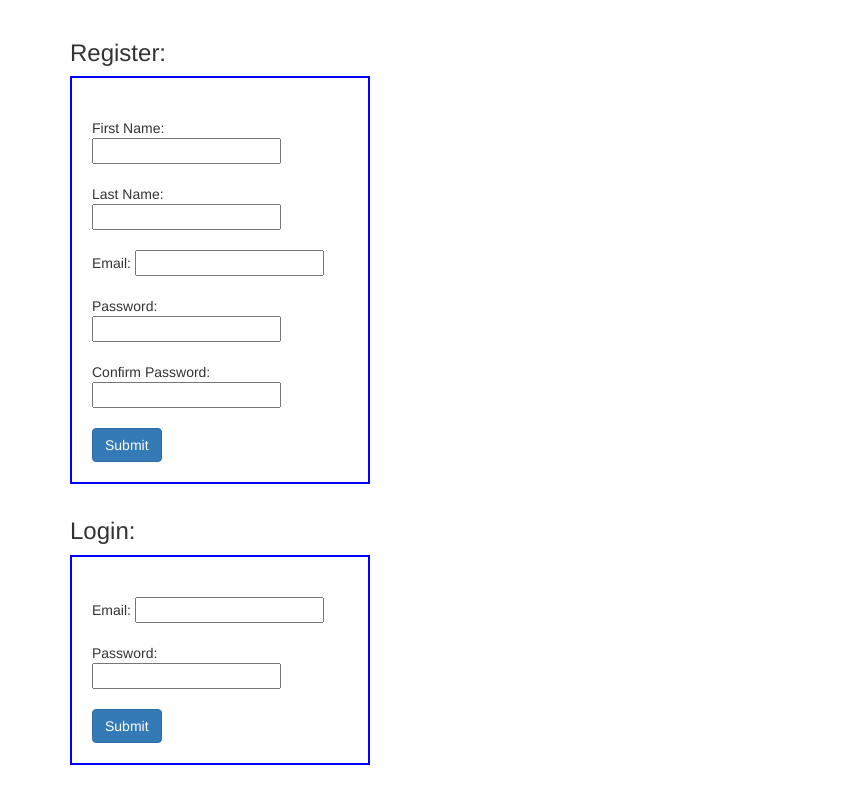
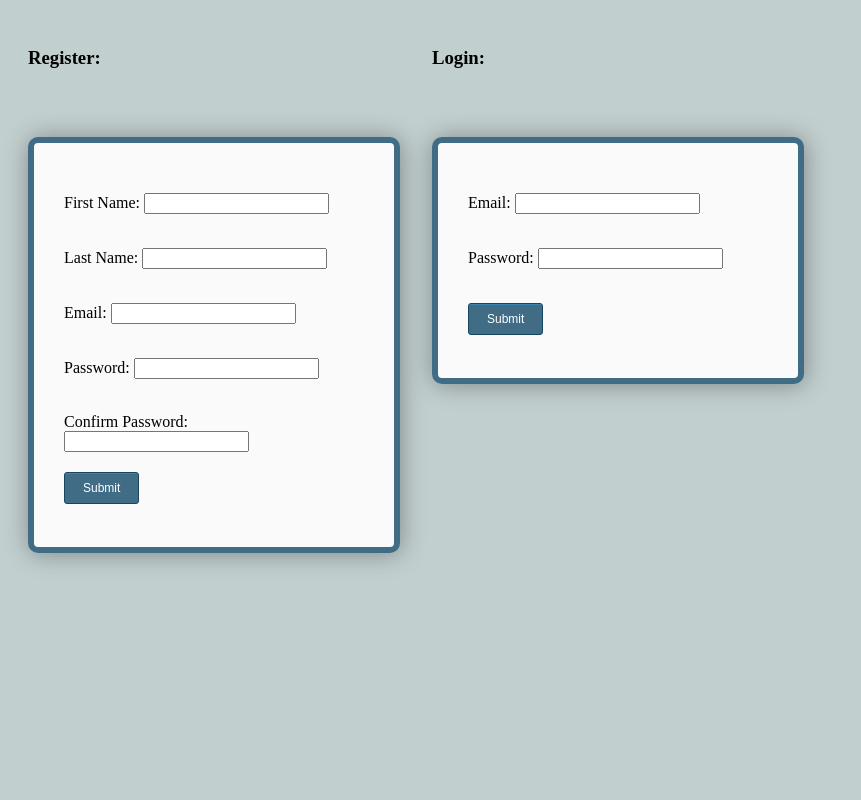
Before and after one commit to sp-2018/first_project, a Django app: page / in a window 1280 px wide. Shown: the whole page, without its empty margins (0-861 px from the left). Run offline with Django 3.2, Linux system fonts and the light colour scheme; parts of the project's set-up code (start-up, migrations or seed data) failed here and were passed over; some libraries are stand-ins or nearby versions.

Commit message:
added styling

```diff
--- a/apps/login/static/login/css/my_style_sheet.css
+++ b/apps/login/static/login/css/my_style_sheet.css
@@ -1,3 +1,8 @@
+body {
+  padding-left: 20px;
+  /* padding-right: 50px; */
+}
+
 h1{
     color:blue;
 }
@@ -11,3 +16,18 @@ vertical-align: top;
 div{
     margin-top: 20px;
 }
+
+#form1{
+/* float:left; */
+width:300px;
+display: inline-block;
+vertical-align: top;
+}
+
+#form2{
+/* float:right; */
+width:300px;
+display: inline-block;
+vertical-align: top;
+margin-left: 100px;
+}
--- /dev/null
+++ b/apps/login/static/login/css/my_style_sheet_form.css
@@ -0,0 +1,44 @@
+
+body{
+    background-color:#c2cfcf;
+    font-weight: lighter;
+}
+#container{
+    /* margin: 100px; */
+    margin: 30px;
+}
+.form-style{
+    max-width: 450px;
+    background: #FAFAFA;
+    padding: 30px;
+    margin: 50px auto;
+    box-shadow: 1px 1px 25px rgba(0, 0, 0, 0.35);
+    border-radius: 10px;
+    border: 6px solid #406c86;
+    display: inline-block;
+    vertical-align: top;
+}
+
+.form-style div{
+    /* display: block; */
+    margin-bottom: 10px;
+    min-height: 35px;
+}
+
+.form-style  input[type="submit"] {
+    box-shadow: inset 0px 1px 0px 0px #3985B1;
+    background-color: #406c86;
+    border: 1px solid #17445E;
+    border-radius: 3px;
+    display: inline-block;
+    cursor: pointer;
+    color: #FFFFFF;
+    padding: 8px 18px;
+    text-decoration: none;
+    font: 12px Arial, Helvetica, sans-serif;
+}
+
+.form-style input[type="submit"]:hover {
+    background: linear-gradient(to bottom, #2D77A2 5%, #337DA8 100%);
+    background-color: #28739E;
+}
--- a/apps/login/templates/login/index.html
+++ b/apps/login/templates/login/index.html
@@ -1,8 +1,8 @@
 <html>
     <head>
        <title>Form</title>
-       <link rel="stylesheet" href="https://maxcdn.bootstrapcdn.com/bootstrap/3.3.7/css/bootstrap.min.css" integrity="sha384-BVYiiSIFeK1dGmJRAkycuHAHRg32OmUcww7on3RYdg4Va+PmSTsz/K68vbdEjh4u" crossorigin="anonymous">
-<script src="https://maxcdn.bootstrapcdn.com/bootstrap/3.3.7/js/bootstrap.min.js" integrity="sha384-Tc5IQib027qvyjSMfHjOMaLkfuWVxZxUPnCJA7l2mCWNIpG9mGCD8wGNIcPD7Txa" crossorigin="anonymous"></script>
+       <!-- <link rel="stylesheet" href="https://maxcdn.bootstrapcdn.com/bootstrap/3.3.7/css/bootstrap.min.css" integrity="sha384-BVYiiSIFeK1dGmJRAkycuHAHRg32OmUcww7on3RYdg4Va+PmSTsz/K68vbdEjh4u" crossorigin="anonymous">
+<script src="https://maxcdn.bootstrapcdn.com/bootstrap/3.3.7/js/bootstrap.min.js" integrity="sha384-Tc5IQib027qvyjSMfHjOMaLkfuWVxZxUPnCJA7l2mCWNIpG9mGCD8wGNIcPD7Txa" crossorigin="anonymous"></script> -->
   {% load static %}
 <link rel="stylesheet" href="{% static 'login/css/my_style_sheet.css' %}" media="screen" title="no title"  charset="utf-8">
 
@@ -15,9 +15,10 @@
         <meta charset+"utf-8">
         {% load static %}
         <link rel="stylesheet" href="{% static 'login/css/my_style_sheet.css' %}" media="screen" title="no title"  charset="utf-8">
+        <link rel="stylesheet" href="{% static 'login/css/my_style_sheet_form.css' %}" media="screen" title="no title"  charset="utf-8">
 
         <title>Login and Registration</title>
-<div class="container">
+<!-- <div class="container"> -->
         {% if messages %}
           <ul class="messages">
             {% for message in messages %}
@@ -26,8 +27,10 @@
           </ul>
         {% endif %}
 
+
+        <div id="form1">
         <h3>Register:</h3>
-        <form action='/process/register' method='post'>
+        <form class="form-style" action='/process/register' method='post'>
                  {% csrf_token %}
             <div>
                 First Name: <input type='text' name='first_name'>
@@ -48,8 +51,12 @@
                 <input type='submit' value='Submit' class="btn btn-primary">
             </div>
         </form>
+      </div>
+
+      <div id="form2">
+
         <h3> Login: </h3>
-        <form action='/process/login' method='post'>
+        <form class="form-style" action='/process/login' method='post'>
                          {% csrf_token %}
             <div>
                 Email: <input type='email' name='email'>
```
Also changed, not shown: apps/login/static/login/css/my_style_sheet_table.css (added, +29 -0 lines).
